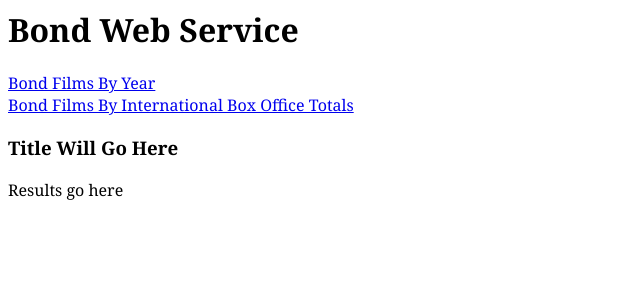
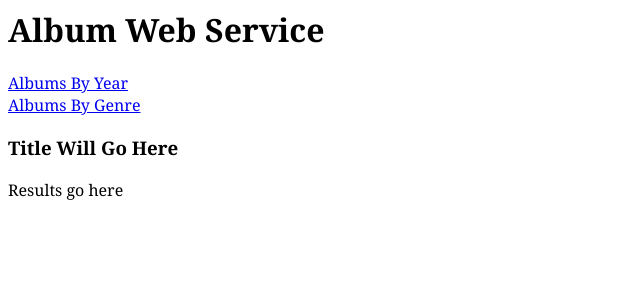
Before and after one commit to Tehute/webbb, a PHP site: page / in a window 1280 px wide. Shown: the top 300 px of the page, without its empty margins (0-640 px from the left). Run offline with PHP 8.4, Linux system fonts and the light colour scheme.

Commit message:
Update index.php

```diff
--- a/index.php
+++ b/index.php
@@ -1,6 +1,6 @@
 <html>
 <head>
-<title>Bond Web Service Demo</title>
+<title>Album Web Service Demo</title>
 <style>
 	body {font-family:georgia;}
 	.film{
@@ -28,14 +28,17 @@ $(document).ready(function() {
 });
 function loadAJAX(cat)
 {
-	//AJAX connection will go here
-    //alert('cat is: ' + cat);
-	$.ajax({
-		type:"GET",
-		dataType: "json",
-		url: "api.php?cat=" + cat,
-		success:bondJSON
-	});
+   $.ajax({
+       type: "GET",
+       dataType: "json",
+       url: "api.php?cat=" + cat,
+       success: bondJSON,
+       error: function(xhr, status, error){
+        let errorMessage = xhr.status + ': ' + xhr.statusText
+        alert('Error - ' + errorMessage);
+    }
+
+   });
 }
 
 function toConsole(data)
@@ -44,49 +47,53 @@ function toConsole(data)
 }
 function bondJSON(data){
 //JSON processing data goes here
+
 	//using this I can see the object in the console
 	console.log(data);
-
 	//this defines the type of info returned
 	$('#filmtitle').html(data.title);
 	$('#films').html('');
-	$.each(data.films,function(i,item){
+
+	$.each(data.albums,function(i,item){
 		let str = bondTemplate(item);
 		$('<div></div>').html(str).appendTo('#films');
 	});
+
 	//in this way we can see all of the data on the page
-	/*
+
 	let myData = JSON.stringify(data,null,4);
 	myData = '<pre>' + myData + '</pre>';
 	$("#output").html(myData);
-	*/
 
 	//this works, but the text is all bunched up
 	//$("#output").text(JSON.stringify(data));
 }
-function bondTemplate(film){
+function bondTemplate(album){
 	return `
 		<div class="film">
-			<b>Film:</b> ${film.Film}<br />
-			<b>Title:</b> ${film.Title}<br />
-			<b>Year:</b> ${film.Year}<br />
-			<b>Director:</b> ${film.Director}<br />
-			<b>Producers:</b> ${film.Producers}<br />
-			<b>Writers:</b> ${film.Writers}<br />
-			<b>Composer:</b> ${film.Composer}<br />
-			<b>Bond:</b> ${film.Bond}<br />
-			<b>Budget:</b> ${film.Budget}<br />
-			<b>Box Office:</b> ${film.BoxOffice}<br />
-			<div class="pic"><img src="thumbnails/${film.Image}" /></div>
+			<b>Year:</b> ${album.Year}<br />
+			<b>Artist:</b> ${album.Artist}<br />
+			<b>Title:</b> ${album.Title}<br />
+			<b>Sales:</b> ${album.Sales}<br />
+			<b>Genre:</b> ${album.Genre}<br />
+			<div class="pic"><img src="thumbnails/${album.Image}" /></div>
 		</div>
 	`;
 }
+/*
+"Year": 1996,
+            "Artist": "Tupac",
+            "Title": "All Eyes On Me",
+            "Sales": 5000000,
+            "Genre": "Rap",
+            "Image": "tupac.jpg"
+*/
 </script>
 </head>
 	<body>
-	<h1>Bond Web Service</h1>
-		<a href="year" class="category">Bond Films By Year</a><br />
-		<a href="box" class="category">Bond Films By International Box Office Totals</a>
+	<h1>Album Web Service</h1>
+		<a href="year" class="category">Albums By Year</a><br />
+		<a href="genre" class="category">Albums By Genre</a>
 		<h3 id="filmtitle">Title Will Go Here</h3>
 		<div id="films">
 			<!--
```
